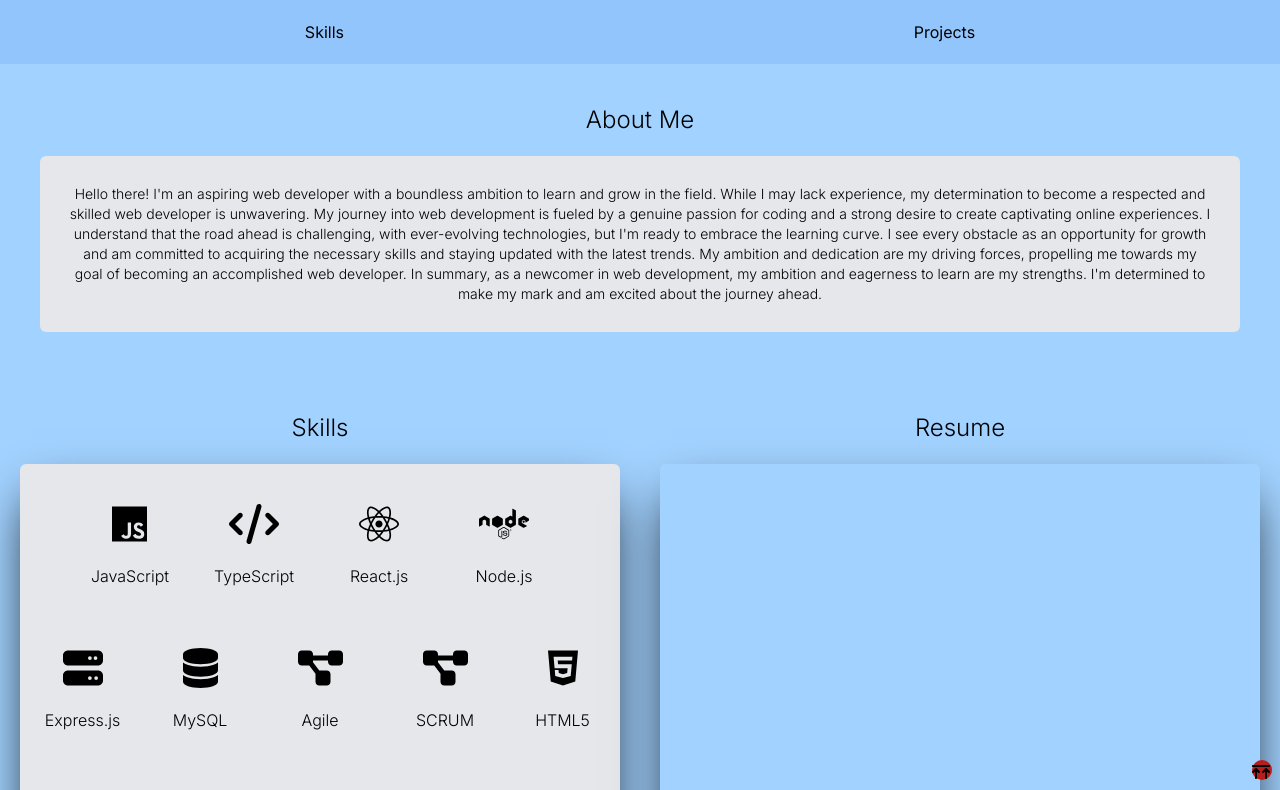
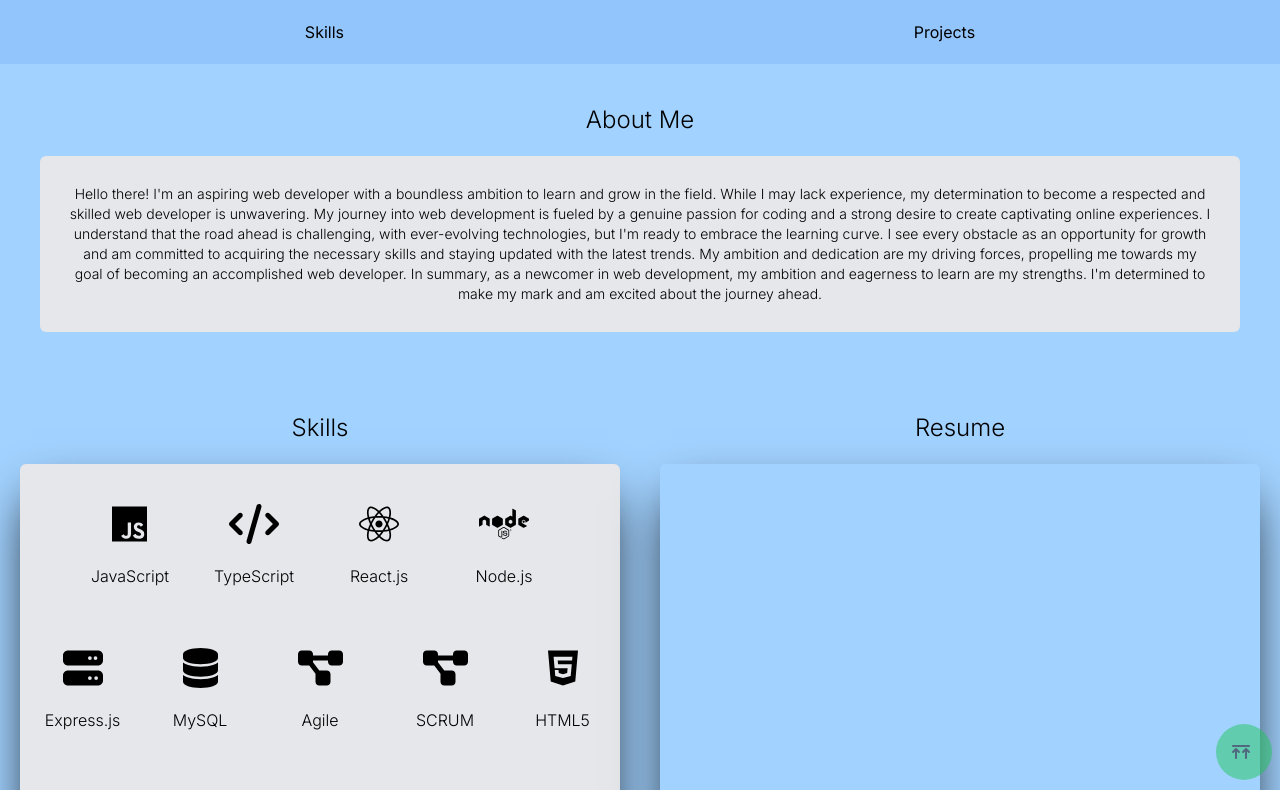
Before and after one commit to Stef14-bit/portfolio_iv, a Next.js app: page / in a window 1280 px wide. Shown: the top 790 px of the page. Built offline with nearby package versions, Linux system fonts and the light colour scheme.

Commit message:
back to top button complete

```diff
--- a/app/components/BackToTop.tsx
+++ b/app/components/BackToTop.tsx
@@ -6,8 +6,10 @@ type Props = {};
 
 function BackToTop({}: Props) {
   return (
-    <div className="h-5 w-5 rounded-full bg-red-700 absolute bottom-5 right-2">
-      <FontAwesomeIcon icon={faArrowsUpToLine} />
+    <div className="h-14 w-14 p-4 rounded-full bg-green-500 opacity-50 hover:opacity-100 fixed bottom-5 right-2">
+      <a href="#">
+        <FontAwesomeIcon icon={faArrowsUpToLine} />
+      </a>
     </div>
   );
 }
```
